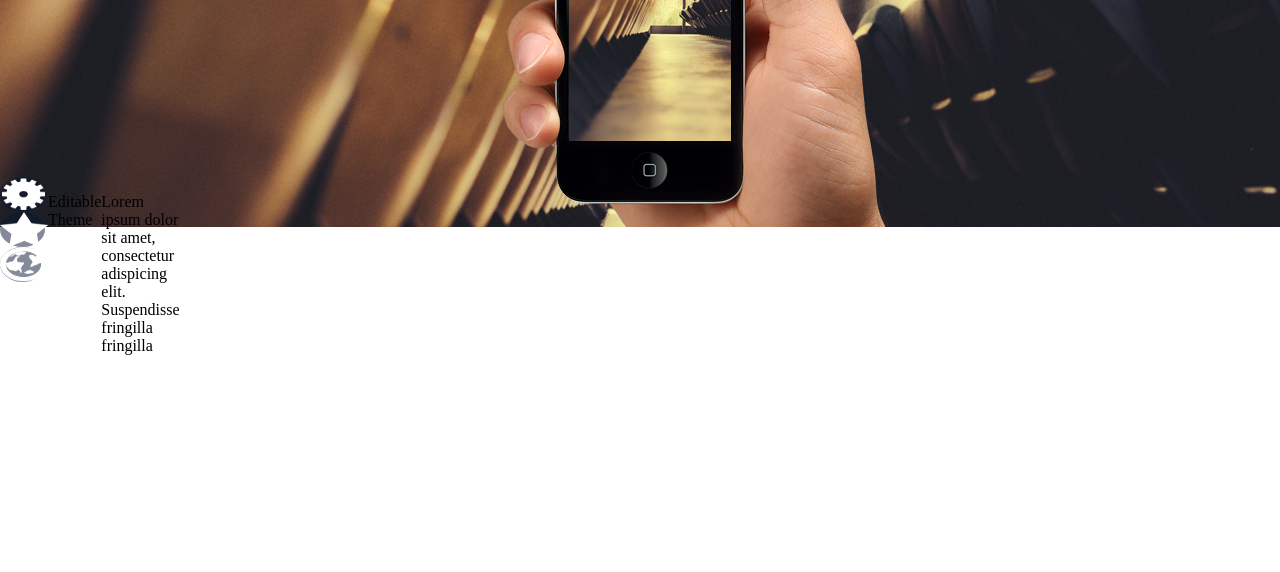
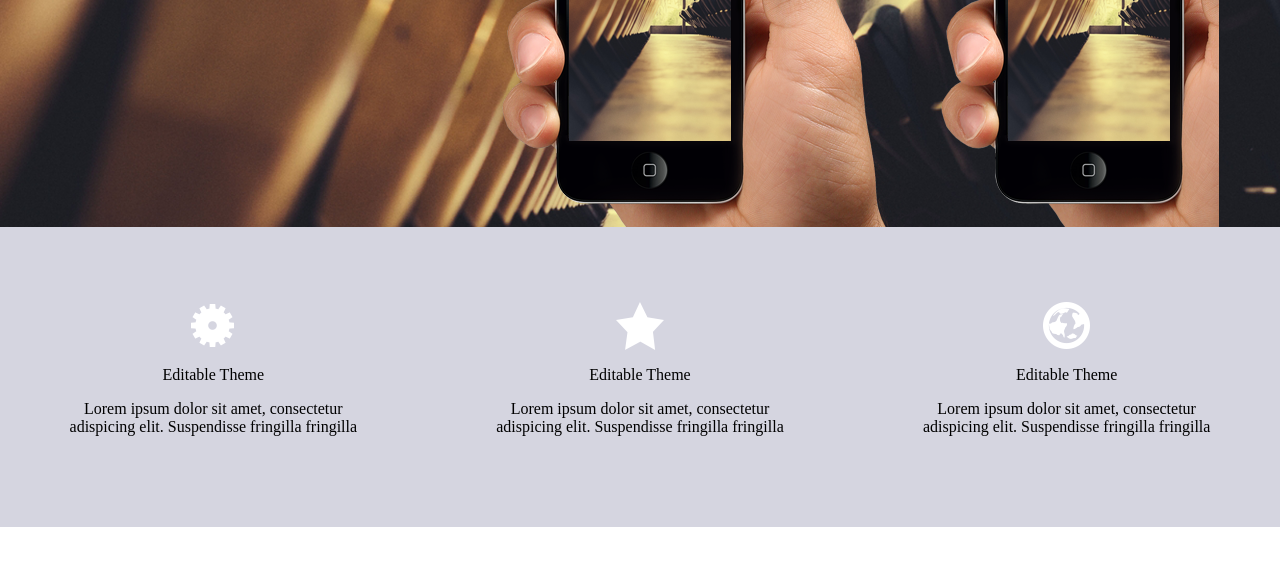
Before and after one commit to BRTytan/notify, a plain HTML site: page index.html in a window 1280 px wide. Shown: the part 228-800 px from the top of the page. Drawn offline with Linux system fonts and the light colour scheme.

Commit message:
ajustando icons

```diff
--- a/index.html
+++ b/index.html
@@ -38,22 +38,30 @@
             </div>
         </div>
     </header>
-<section class="coluna">
-    <div class="coluna">
-        <div class="iconsGeral">
-            <img src="imagens/icone1.png">
-            <p>Editable Theme</p>
-            <P>Lorem ipsum dolor sit amet, consectetur adispicing elit. Suspendisse fringilla fringilla </P>
+    <section>
+        <div class="div1">
+            <div class="div1">
+                <img src="imagens/icone1.png">
+            </div>
+            <div class="divText">
+                <p>Editable Theme</p>
+                <p>Lorem ipsum dolor sit amet, consectetur <br>adispicing elit. Suspendisse fringilla fringilla</p>
+            </div>
         </div>
-
-        <div class="iconsGeral">
+        <div class="div1">
             <img src="imagens/icone2.png">
+            <div class="divText">
+                    <p>Editable Theme</p>
+                    <p>Lorem ipsum dolor sit amet, consectetur <br>adispicing elit. Suspendisse fringilla fringilla</p>
+                </div>
         </div>
-
-        <div class="iconsGeral">
+        <div class="div1">
             <img src="imagens/icone3.png">
+            <div class="divText">
+                    <p>Editable Theme</p>
+                    <p>Lorem ipsum dolor sit amet, consectetur <br>adispicing elit. Suspendisse fringilla fringilla</p>
+                </div>
         </div>
-    </div>
-</section>
+    </section>
 </body>
 </html>
--- a/style.css
+++ b/style.css
@@ -11,15 +11,22 @@
     height: 5px;
     width: 100%;
 }
+nav{
+    display:flex;
+    flex-direction: row;
+}
 
 /* ========================== HEADER ================================== */
 header{
     justify-items: space-between;
-    height: 400px;
+    height: 75%;
     width: 100%;
 }
-div{
+.div1{
+    display: flex;
+    flex-direction:column;
     background-repeat: no-repeat;
+    align-items: center;
 }
 .background{
     background-image: url("imagens/banner.png");
@@ -48,6 +55,7 @@
 }
 .iconsGeral{
     border-radius: 100%;
+    margin: 5px 5px 5px ;
     display:flex;
     align-content: center;
     background-size: 25px;
@@ -55,11 +63,17 @@
     height: 35px;
     width: 45px;
 }
-.icons{
+.icons1{
     border-image: 25px;
     background-color: rgba(10,23,55,0.5);
     height: 35px;
     width: 45px;
+}
+.icons2{
+    background-color: rgba(145, 255, 0, 0.795);
+    height: 35px;
+    width: 45px;
+    border-radius: 25px;
 }
 .imageHand{
     background-repeat: none;
@@ -67,3 +81,19 @@
     width: 56%;
     background-image: url("imagens/hand.png");
 }
+/* ========================== SECTION ================================== */
+section{
+    display: flex;
+    justify-content: space-around;
+    height: 300px;
+    background-color: rgb(213, 213, 224);
+    width: 100%;
+    align-items: center;
+}
+.div1{
+    display:flex;
+}
+p{
+    align-content:center;
+    text-align: center;
+}
```
